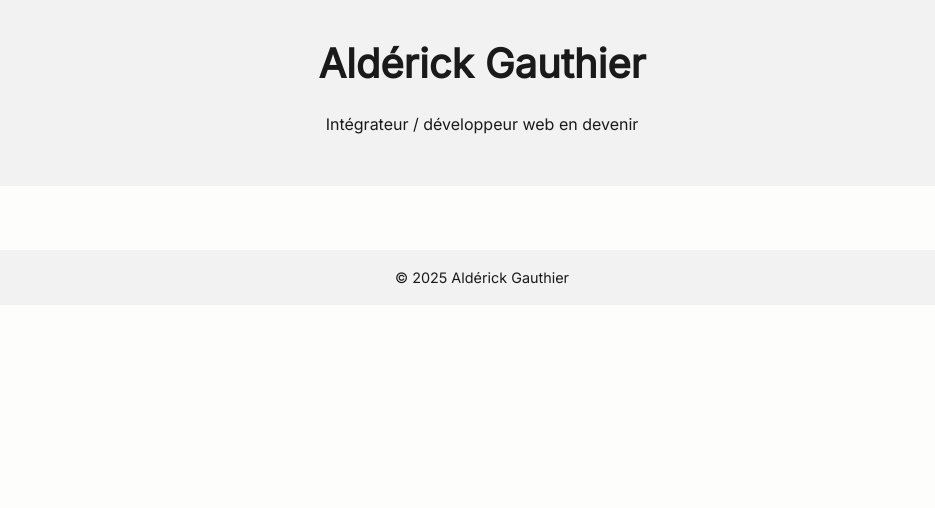
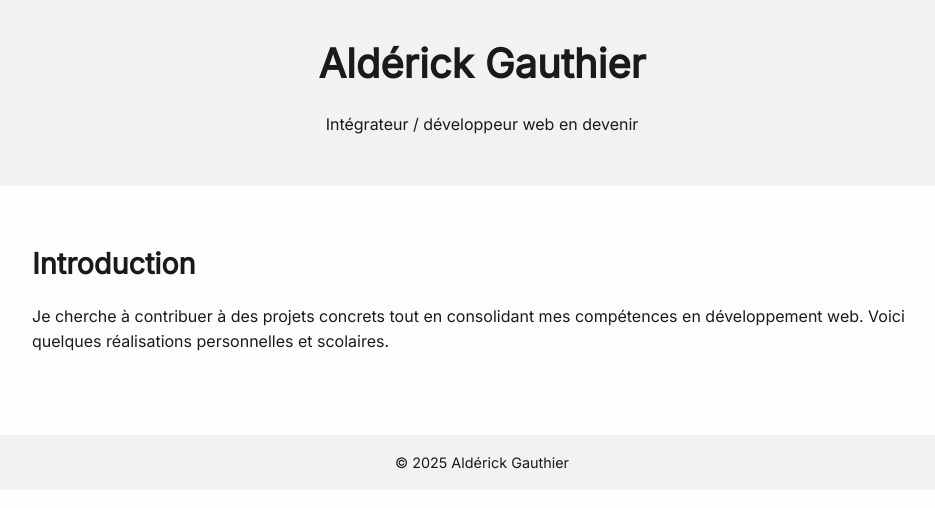
Before and after one commit to alderick44/portfolio, a plain HTML site: page index.html in a window 1280 px wide. Shown: the whole page, without its empty margins (158-1093 px from the left). Drawn offline with Linux system fonts and the light colour scheme.

Commit message:
Ajout section introduction

```diff
--- a/index.html
+++ b/index.html
@@ -13,6 +13,10 @@
             <p>Intégrateur / développeur web en devenir</p>
         </header>
         <main>
+            <section>
+                <h2>Introduction</h2>
+                <p>Je cherche à contribuer à des projets concrets tout en consolidant mes compétences en développement web. Voici quelques réalisations personnelles et scolaires.</p>
+            </section>
 
         </main>
 
```
